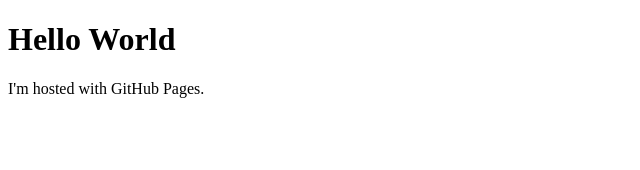
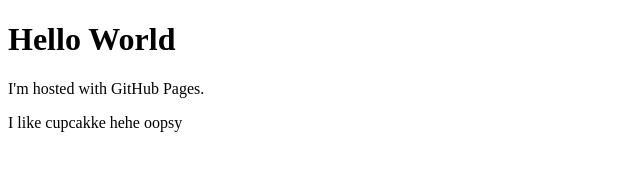
Before and after one commit to chengsun1/chengsun1.github.io, a plain HTML site: page index.html in a window 1280 px wide. Shown: the whole page, without its empty margins (0-640 px from the left). Drawn offline with Linux system fonts and the light colour scheme.

Commit message:
Update index.html

```diff
--- a/index.html
+++ b/index.html
@@ -3,5 +3,6 @@
 <body>
 <h1>Hello World</h1>
 <p>I'm hosted with GitHub Pages.</p>
+<p>I like cupcakke hehe oopsy</p>
 </body>
 </html>
```
